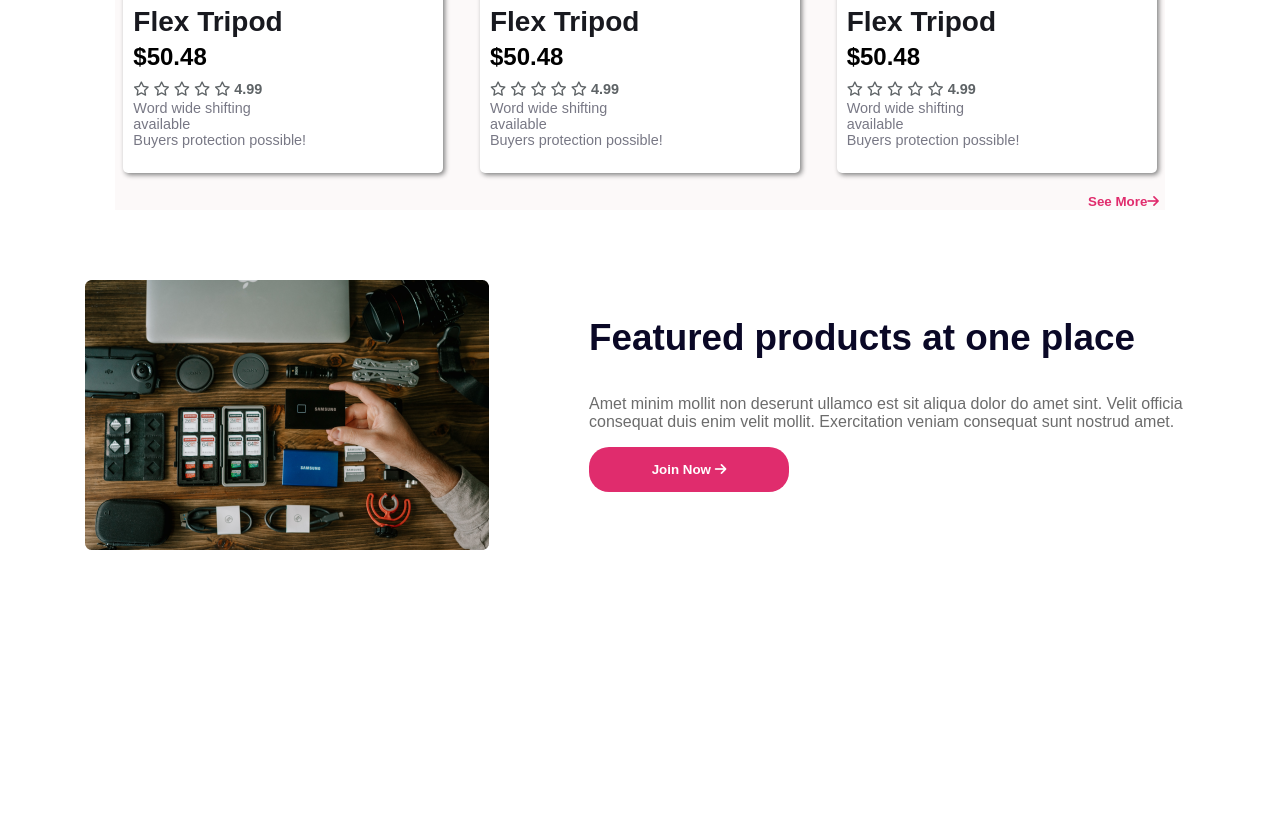
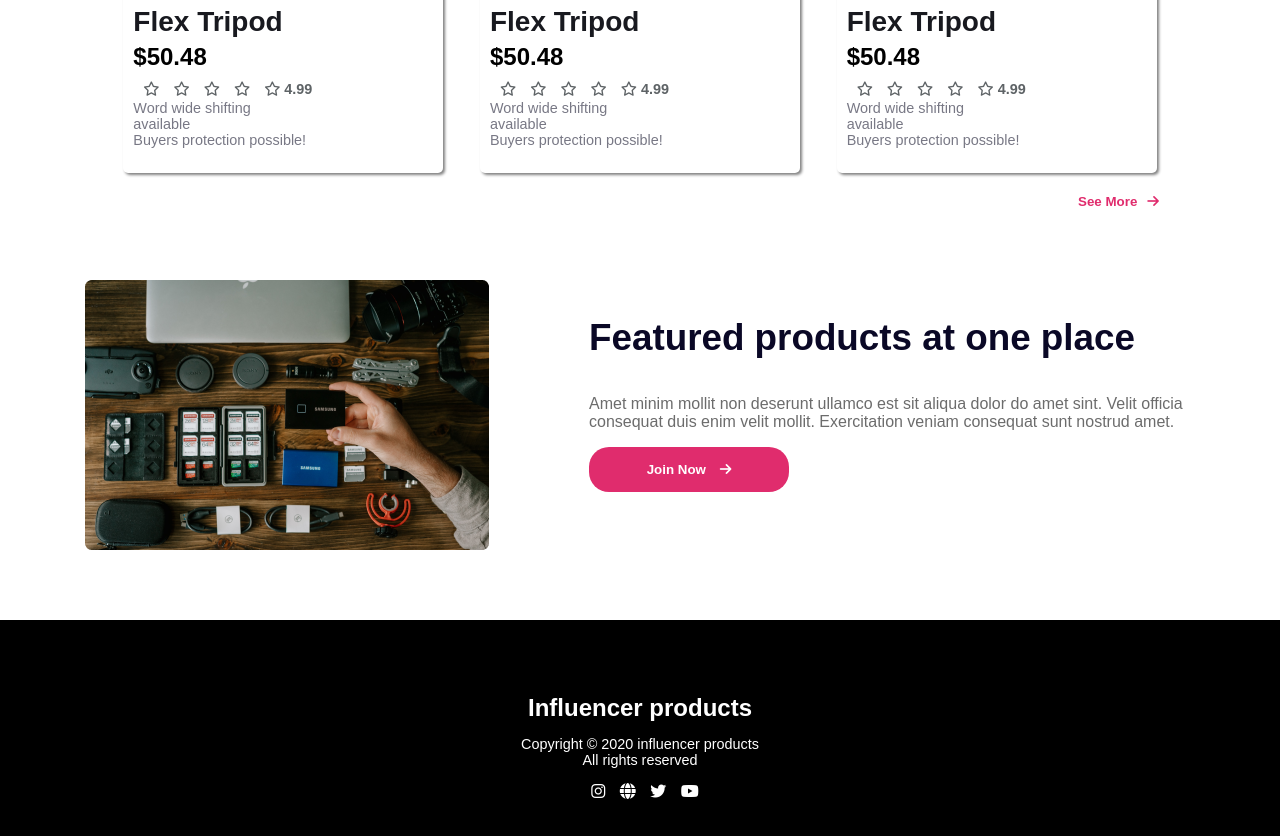
Before and after one commit to raihan-naime/influencer-gear-main, a plain HTML site: page index.html in a window 1280 px wide. Shown: the part 1964-2800 px from the top of the page. Before the commit the page ends 2584 px from the top, so only its background shows below. Drawn offline with Linux system fonts and the light colour scheme.

Commit message:
added footer

```diff
--- a/index.html
+++ b/index.html
@@ -230,7 +230,19 @@
             <button class="btn-primary">Join Now <i class="fa-solid fa-arrow-right"></i></button>
         </div>
     </section>
-    <footer></footer>
+    <footer class="footer">
+        <div class="footer-content">
+            <h3 class="footer-title">Influencer products</h3>
+            <p class="footer-description">
+                Copyright © 2020  influencer products <br>
+                All rights reserved
+            </p>
+            <i class="fa-brands fa-instagram"></i>
+            <i class="fa-solid fa-globe"></i>
+            <i class="fa-brands fa-twitter"></i>
+            <i class="fa-brands fa-youtube"></i>
+        </div>
+    </footer>
 </body>
 
 </html>
--- a/styles/style.css
+++ b/styles/style.css
@@ -88,7 +88,7 @@ body{
 /* main section styles */
 main{
     /* border: 2px solid rebeccapurple; */
-    background-color: rgb(252, 249, 249);
+    /* background-color: rgb(252, 249, 249); */
     max-width: 1050px;
     /* max-height: 1600px; */
     margin: 0 auto;
@@ -107,7 +107,7 @@ main{
 }
 .card{
     /* border: 1px solid red; */
-    box-shadow: 2px 2px 5px gray;
+    box-shadow: 2px 2px 3px gray;
     background-color: #ffffff;
     border-radius: 5px;
     max-width: 300px;
@@ -182,6 +182,30 @@ main .see-more-btn{
     margin-left: 100px;
 }
 
+/* footer styles */
+.footer{
+    background-color: #000000;
+    color: #ffffff;
+    height: 250px;
+}
+.footer-content{
+    /* border: 2px solid white; */
+    width: 260px;
+    height: 140px;
+    margin: 0px auto;
+    padding: 50px;
+    text-align: center;
+}
+.footer-title{
+    font-size: 1.5rem;
+    margin-bottom: 0px;
+}
+.footer-description{
+    font-size: 0.9rem;
+}
+i{
+    margin-left: 10px;
+}
 
 /* responsive layout */
 /* for small devices */
@@ -189,7 +213,10 @@ main .see-more-btn{
     .nav-container, .nav-list, .feature{
         flex-direction: column;
     }
-    .header-content{
+    .nav-list li{
+        margin-top: 10px;
+    }
+    .header-content, .feature{
         flex-direction: column-reverse;
     }
     .img-section img{
```
